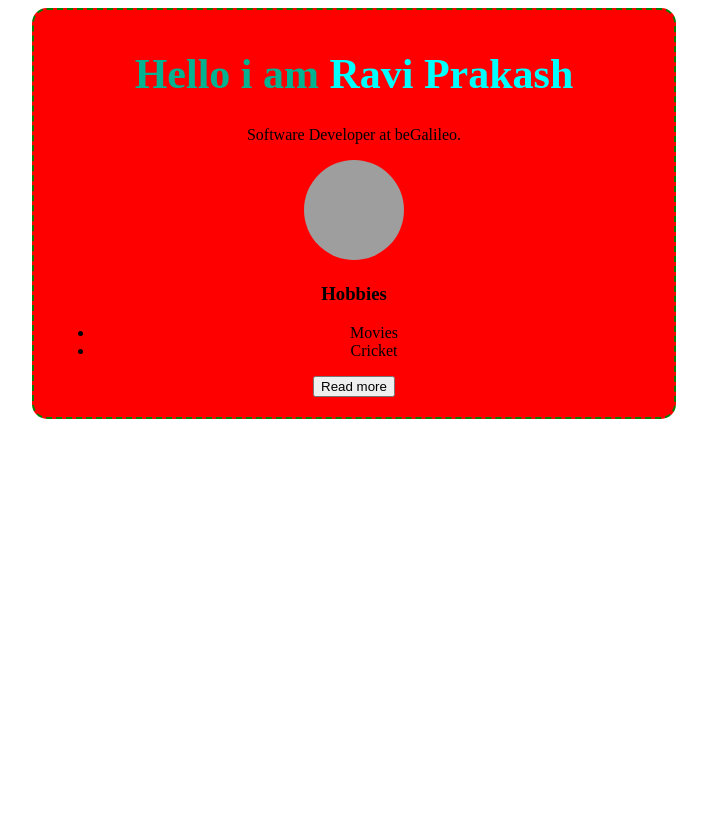
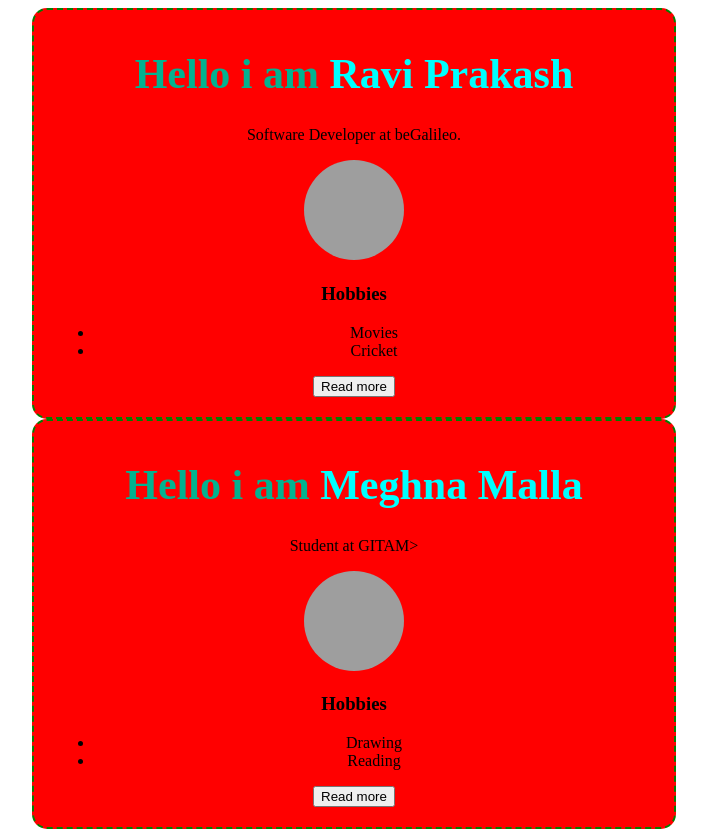
Before and after one commit to raviprakashdev/webdevelopmentEthno, a plain HTML site: page index.html in a window 1280 px wide. Shown: the whole page, without its empty margins (286-993 px from the left). Before the commit the page ends 800 px from the top, so only its background shows below. Drawn offline with Linux system fonts and the light colour scheme; grey boxes are pictures that could not be loaded.

Commit message:
added my tag

```diff
--- a/index.html
+++ b/index.html
@@ -32,5 +32,28 @@
         </a>
       </div>
     </div>
+
+      <div class="outerbox">
+      <div class="ravi-innerbox">
+        <h1 class="ravi-center">
+          Hello i am <span class="ravi-name">Meghna Malla</span>
+        </h1>
+        <p>Student at GITAM></p>
+        <img
+          src="https://picsum.photos/seed/picsum/200/300"
+          alt=""
+          class="ravi-image"
+        />
+        <h3>Hobbies</h3>
+        <ul>
+          <li>Drawing</li>
+          <li>Reading</li>
+        </ul>
+        <a href="https://github.com/MeghMalls" target="_blank">
+          <button>Read more</button>
+        </a>
+      </div>
+    </div>
+
   </body>
 </html>
```
